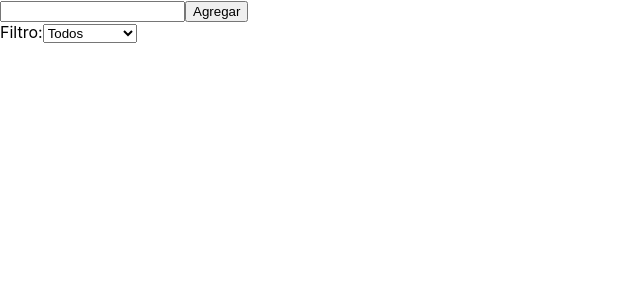
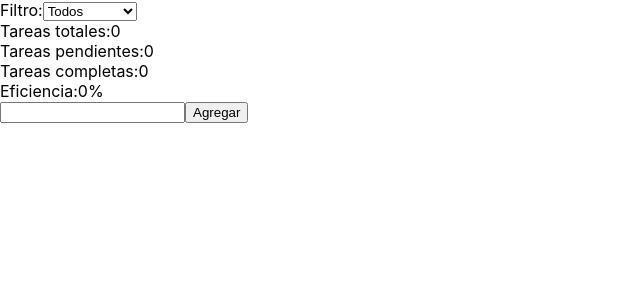
Before and after one commit to jr-98/ReactCourse, a React (Create React App) app in the folder todo_list_recoil/: page / in a window 1280 px wide. Shown: the top 300 px of the page, without its empty margins (0-640 px from the left). Built offline with nearby package versions, Linux system fonts and the light colour scheme.

Commit message:
Implementacion de estadisticas

```diff
--- a/todo_list_recoil/src/App.js
+++ b/todo_list_recoil/src/App.js
@@ -13,9 +13,10 @@ import { useState } from 'react';
 function App() {
   return (
     <RecoilRoot>
+      <ToDoListFilter />
+      <TodoStats />
       <ItemCreator />
       <TodoList />
-      <ToDoListFilter />
     </RecoilRoot>
   );
 }
@@ -42,6 +43,26 @@ const todoFilterSelector = selector({
         return list
     }
   }
+})
+const todoStatsSelector = selector({
+  key: 'todoStatsSelector',
+  get: ({ get }) => {
+    const list = get(todoListState)
+    const total = list.length
+    const toDo = list.filter(item => item.isComplete).length
+    const notToDo = list.filter(item => !item.isComplete).length
+    const completePercetaje = total === 0 ? 0 : (toDo / total) * 100
+    const data = {
+      total,
+      toDo,
+      notToDo,
+      completePercetaje
+    }
+    return data
+  }
+
+
+
 })
 
 // variables
@@ -143,4 +164,15 @@ function ToDoListFilter() {
     </select>
   </div>
 }
+function TodoStats() {
+  const { total, toDo, notToDo, completePercetaje } = useRecoilValue(todoStatsSelector)
+  return (
+    <div>
+      <span>Tareas totales:{total}</span><br />
+      <span>Tareas pendientes:{notToDo}</span><br />
+      <span>Tareas completas:{toDo}</span><br />
+      <span>Eficiencia:{completePercetaje}%</span>
+    </div>
+  )
+}
 export default App;
```
